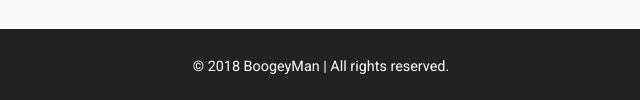
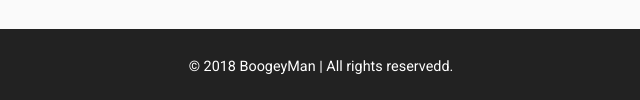
Before and after one commit to taidev98/html-css--sun, a plain HTML site: page index.html in a window 1280 px wide. Shown: the part 2140-2240 px from the top of the page, 319-959 px from the left. Drawn offline with Linux system fonts and the light colour scheme.

Commit message:
UI profile

```diff
--- a/index.html
+++ b/index.html
@@ -140,6 +140,6 @@
 			</div>
 		</div>
 	</section>
-	<footer>© 2018 BoogeyMan | All rights reserved.</footer>
+	<footer>© 2018 BoogeyMan | All rights reservedd.</footer>
 </body>
 </html>
```
